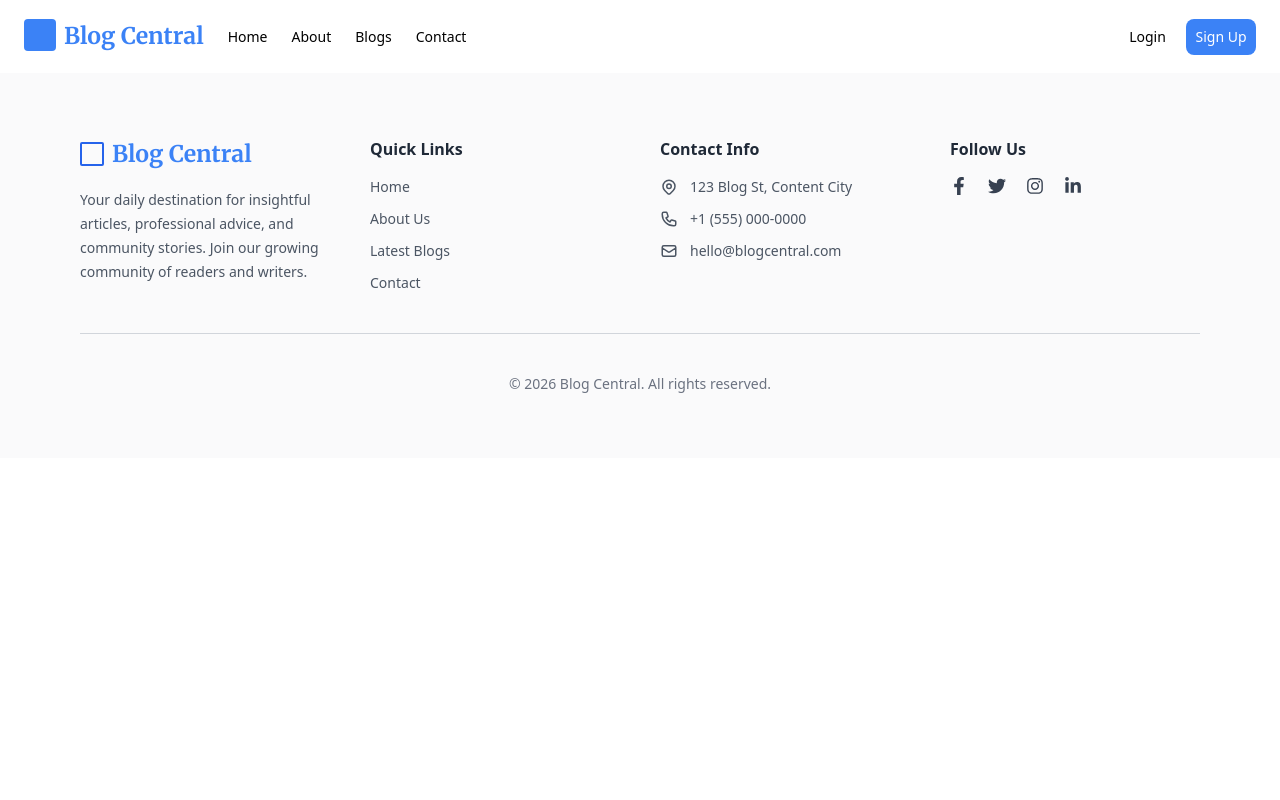
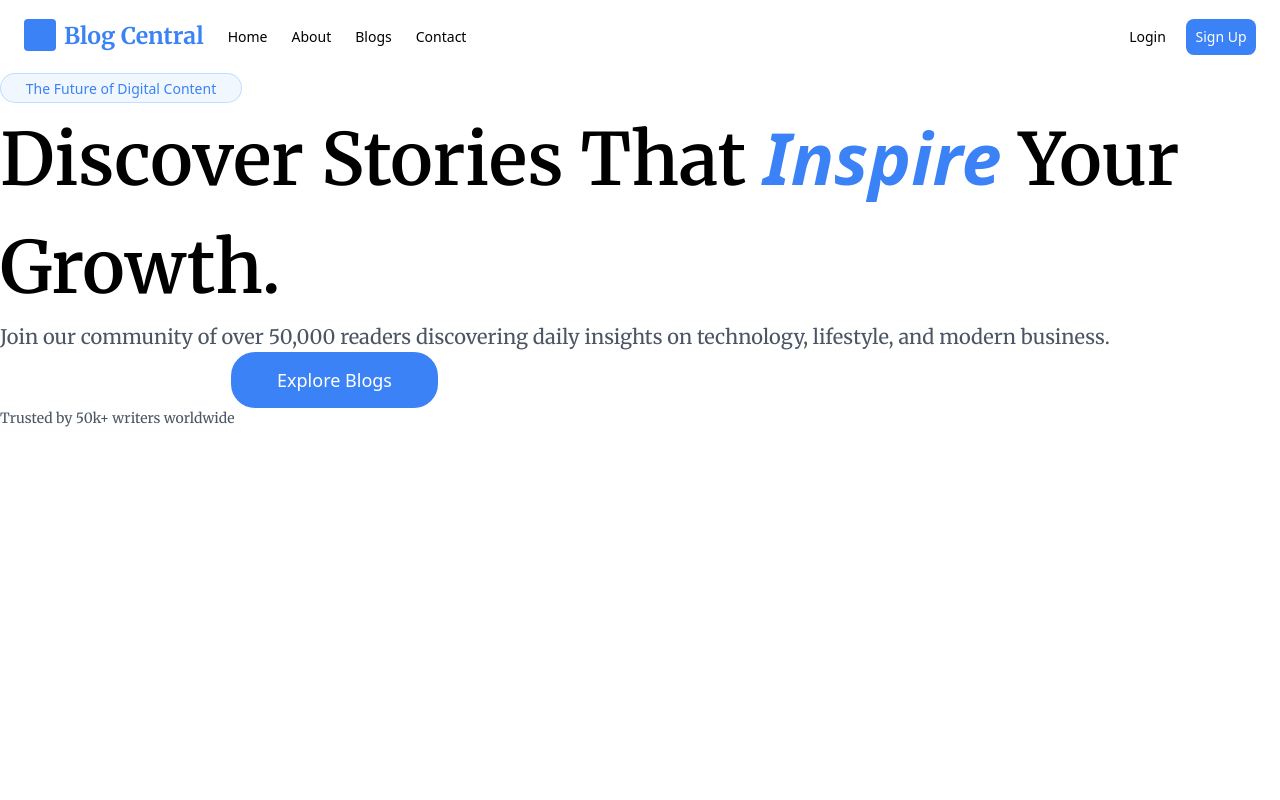
Before and after one commit to MuhammadFaizan144/Blog_website, a React (Vite) app in the folder client/: page / in a window 1280 px wide. Shown: the top 800 px of the page. Built offline with nearby package versions, Linux system fonts and the light colour scheme.

Commit message:
half hero complete

```diff
--- a/client/src/App.jsx
+++ b/client/src/App.jsx
@@ -2,12 +2,13 @@ import React from 'react'
 import {BrowserRouter,Route,Routes} from 'react-router-dom'
 import Navbar from './components/Navbar'
 import Footer from './components/Footer'
+import Home from './page/Home'
 const App = () => {
   return (
     <BrowserRouter>
       <Navbar/>
       <Routes>
-
+        <Route path='/' element={<Home/>}/>
       </Routes>
       <Footer/>
     </BrowserRouter>
--- /dev/null
+++ b/client/src/page/Home.jsx
@@ -0,0 +1,32 @@
+import React from 'react'
+import { NavLink } from 'react-router-dom'
+
+const Home = () => {
+  return (
+    <main>
+        {/* hero */}
+      <section className='grid-cols-2 h-screen'>
+        <div className="">
+            <div className="flex justify-center items-center w-[242px] h-[30px] bg-[#F0F7FFFF] rounded-3xl border border-[#067FF933]">
+                <p className='font-sans text-[14px] text-blue-500'>The Future of Digital Content</p>
+            </div>
+            <h2 className="text-[72px] font-merriweather font-semibold">
+                Discover Stories That <span className='text-blue-500 font-sans font-bold italic'>Inspire</span> Your Growth.
+            </h2>
+            <p className='text-[20px] font-merriweather text-gray-600'>Join our community of over 50,000 readers discovering daily insights on technology, lifestyle, and modern business.</p>
+            <div className="flex ">
+                <input type="text" />
+                <div className='w-[207px] h-[56px] text-[18px] bg-blue-500 rounded-3xl flex justify-center items-center text-white'>Explore Blogs <img src="" alt="" /></div>
+            </div>
+            <div className="">
+                <img src="" alt="" />
+                <p className='text-[14px] font-merriweather text-gray-600'>Trusted by 50k+ writers worldwide</p>
+            </div>
+        </div>
+        <div className=""></div>
+      </section>
+    </main>
+  )
+}
+
+export default Home
```
